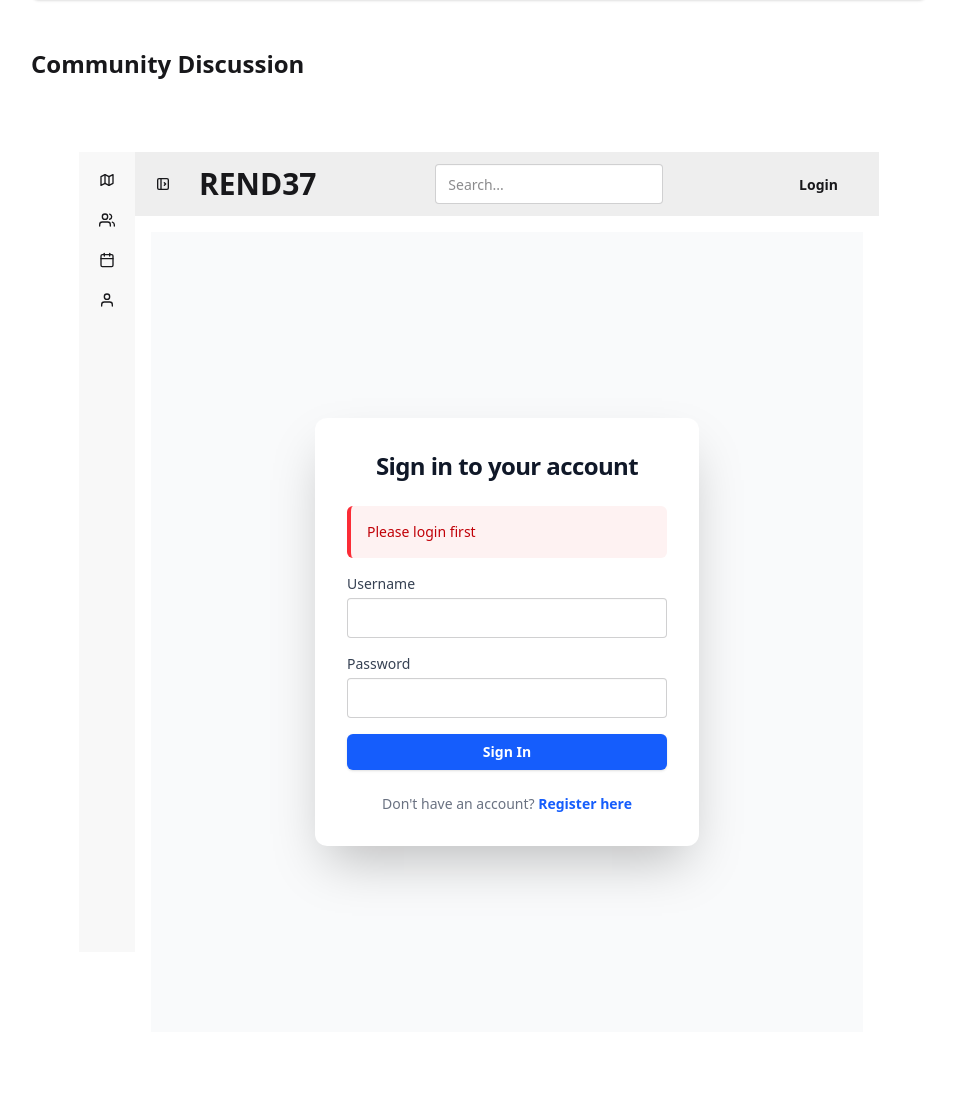
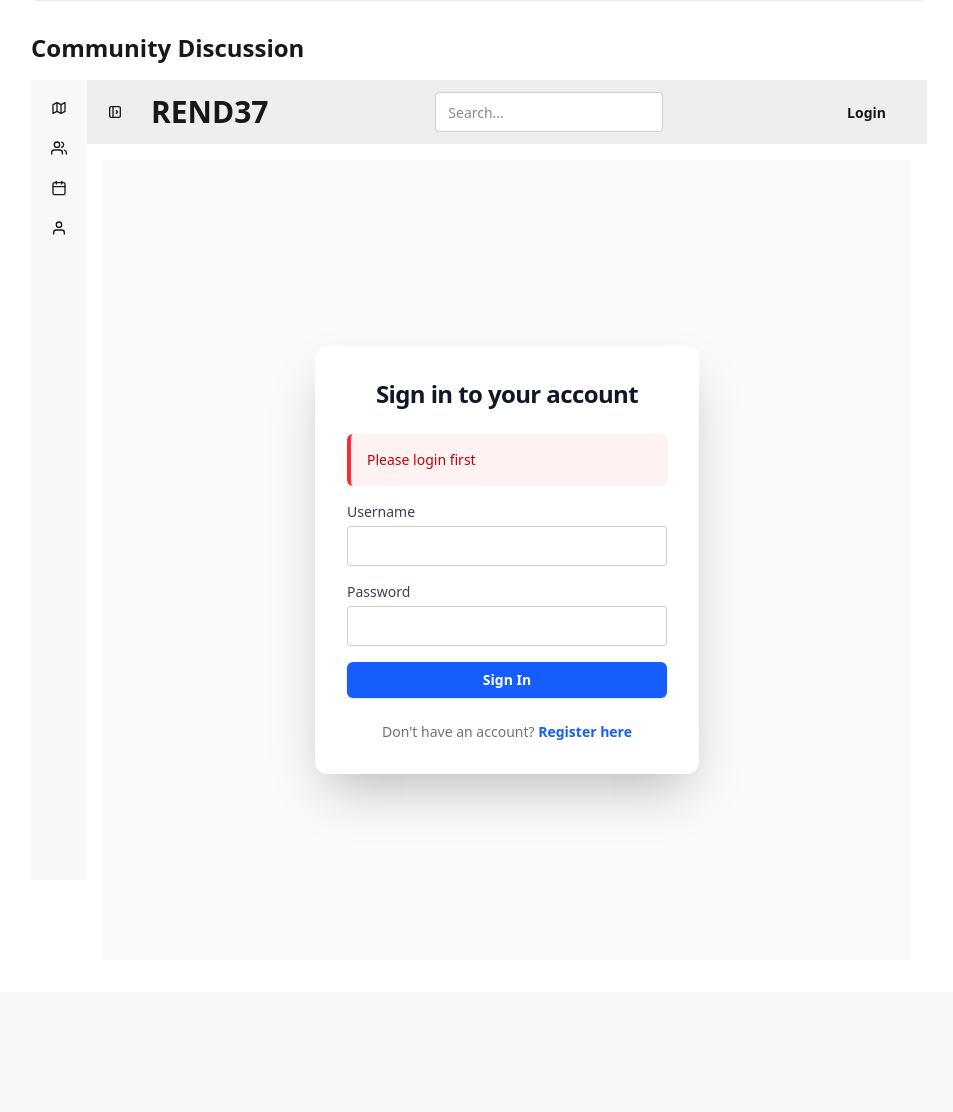
Before and after one commit to lloydbrooke/Rend37, a FastAPI app: template templates/event_detail.html in a window 1280 px wide. Shown: the part 321-1433 px from the top of the page, without its empty margins (189-1142 px from the left). After the commit the page ends 1129 px from the top, so only its background shows below. Run offline with FastAPI, Linux system fonts and the light colour scheme; the template is opened without the code that fills it: most values are stand-ins (such as "Sample title", 1, 10 or a date in 2020); data that the repository does not hold is empty; style sheets or scripts are compiled from the project's sources; some libraries are stand-ins or nearby versions.

Commit message:
feat: stacked the new thread form and the actual comments tree

```diff
--- a/templates/Partials/discussions.html
+++ b/templates/Partials/discussions.html
@@ -114,6 +114,8 @@
         border-radius: 8px;
         border: 1px solid oklch(var(--bc) / 0.12);
         margin-bottom: 16px;
+        width: 100%;
+        box-sizing: border-box;
     }
     .discussion-composer .composer-btn-row {
         display: flex;
--- a/templates/event_detail.html
+++ b/templates/event_detail.html
@@ -1,7 +1,7 @@
 {% extends "base.html" %}
 
 {% block content %}
-<div class="max-w-4xl mx-auto space-y-8">
+<div class="max-w-4xl mx-auto" style="display:flex; flex-direction:column; width:100%;">
     <header class="card bg-base-200 shadow-sm">
         <div class="card-body">
             <div class="badge badge-secondary mb-2">{{ event.category }}</div>
@@ -15,13 +15,15 @@
         </div>
     </header>
 
-    <section class="mt-12">
-        <h2 class="text-2xl font-bold mb-6">Community Discussion</h2>
+    <section style="margin-top:32px; width:100%;">
+        <h2 class="text-2xl font-bold" style="margin-bottom:16px;">Community Discussion</h2>
 
         <div hx-get="/events/{{ event.id }}/discussions"
              hx-trigger="load"
-             class="flex justify-center p-12"><p>Loading discussions...</p>
-            <span class="loading loading-spinner loading-lg text-primary"></span>
+             style="width:100%;">
+            <div style="display:flex; justify-content:center; padding:48px 0;">
+                <span class="loading loading-spinner loading-lg text-primary"></span>
+            </div>
         </div>
     </section>
 </div>
```
